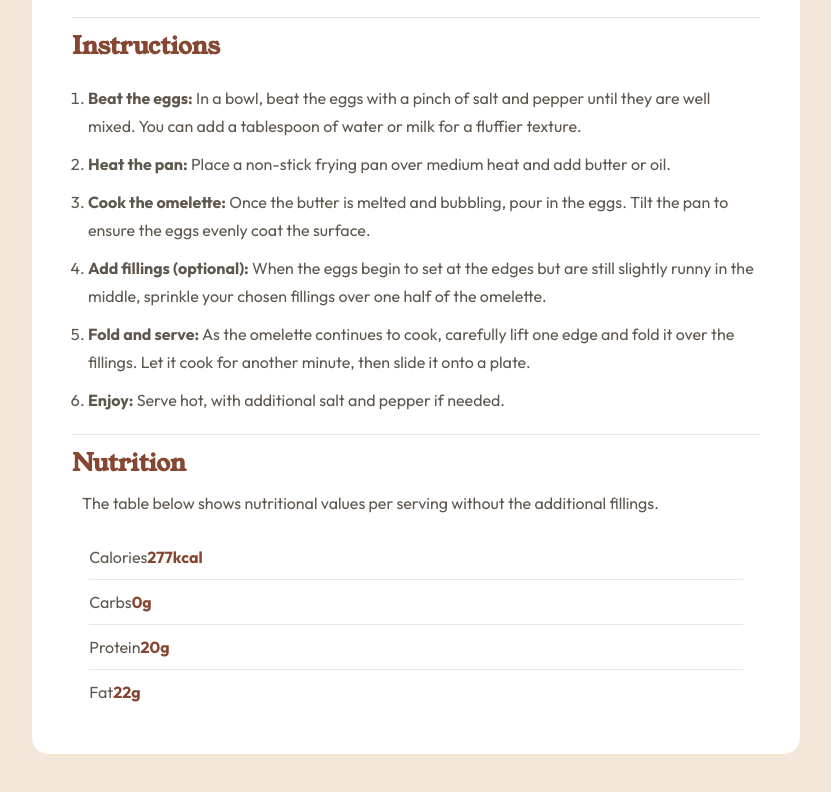
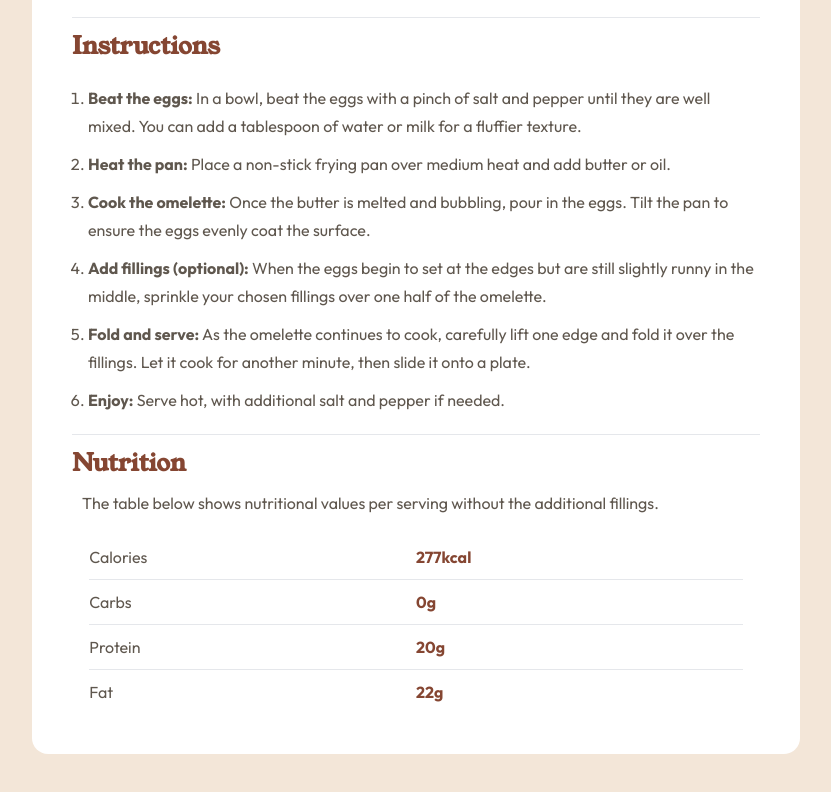
Before and after one commit to Shubhankar-Nayak/Recipe-Page-using-TailwindCSS, a plain HTML site: page index.html in a window 1280 px wide. Shown: the part 984-1776 px from the top of the page, without its empty margins (224-1055 px from the left). Drawn offline with nearby package versions, Linux system fonts and the light colour scheme.

Commit message:
Update index.html

```diff
--- a/index.html
+++ b/index.html
@@ -81,13 +81,13 @@
           <h3 class="text-Brown800 text-[24px] md:text-[30px] py-[10px] md:py-[15px] font-bold">Nutrition</h3>
           <p class="pl-[10px] pb-[20px] text-Stone600">The table below shows nutritional values per serving without the additional fillings.</p>
           <ul class="w-[95%] mx-auto text-Stone600">
-            <li class="py-[10px] flex"><p>Calories</p> <p class="text-Brown800 font-bold">277kcal</p></li>
+            <li class="py-[10px] flex"><p class="w-[50%]">Calories</p> <p class="text-Brown800 font-bold w-[50%]">277kcal</p></li>
             <hr>
-            <li class="py-[10px] flex"><p>Carbs</p> <p class="text-Brown800 font-bold">0g</p></li>
+            <li class="py-[10px] flex"><p class="w-[50%]">Carbs</p> <p class="text-Brown800 font-bold w-[50%]">0g</p></li>
             <hr>
-            <li class="py-[10px] flex"><p>Protein</p> <p class="text-Brown800 font-bold">20g</p></li>
+            <li class="py-[10px] flex"><p class="w-[50%]">Protein</p> <p class="text-Brown800 font-bold w-[50%]">20g</p></li>
             <hr>
-            <li class="py-[10px] flex"><p>Fat</p> <p class="text-Brown800 font-bold">22g</p></li>
+            <li class="py-[10px] flex"><p class="w-[50%]">Fat</p> <p class="text-Brown800 font-bold w-[50%]">22g</p></li>
           </ul>
         </div>
     </div>
```
